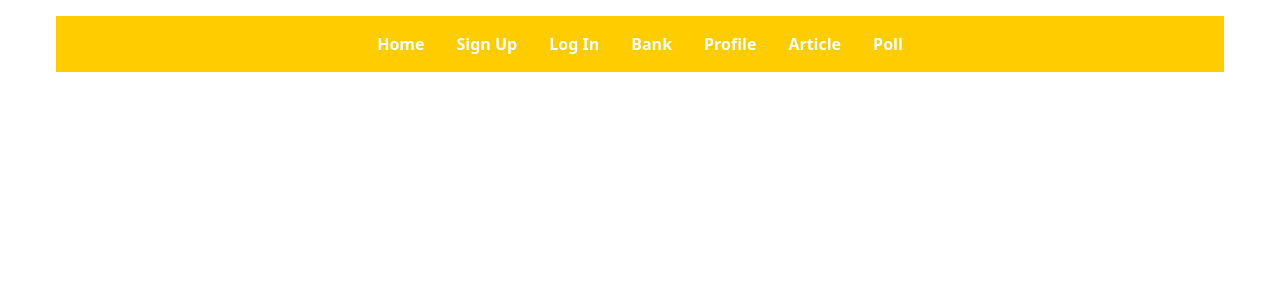
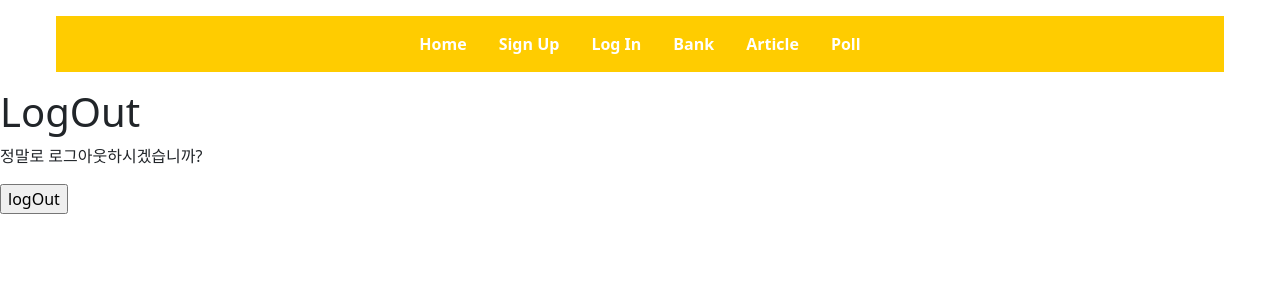
Before and after one commit to SW-Wonkids/WONKIDS, a JavaScript app in the folder final-pjt-front/wonkids/: page /logout in a window 1280 px wide. Shown: the top 300 px of the page. Built offline with nearby package versions, Linux system fonts and the light colour scheme.

Commit message:
[feat] create logout view

```diff
--- a/final-pjt-front/wonkids/src/App.vue
+++ b/final-pjt-front/wonkids/src/App.vue
@@ -12,9 +12,9 @@ const store = useCounterStore()
     <div class="wrapper">
       <nav v-if="store.isLogin">
         <RouterLink :to="{name: 'home'}">Home</RouterLink>
-        <!-- <RouterLink :to="{name: 'logout'}">Log Out</RouterLink> -->
+        <RouterLink :to="{name: 'logout'}">Log Out</RouterLink>
+        <RouterLink :to="{name: 'profile'}">Profile</RouterLink>
         <RouterLink :to="{name: 'banklist'}">Bank</RouterLink>
-        <RouterLink :to="{name: 'profile'}">Profile</RouterLink>
         <RouterLink :to="{name: 'article-list'}">Article</RouterLink>
         <RouterLink :to="{name: 'poll'}">Poll</RouterLink>
       </nav>
@@ -23,7 +23,6 @@ const store = useCounterStore()
         <RouterLink :to="{name: 'signup'}">Sign Up</RouterLink>
         <RouterLink :to="{name: 'login'}">Log In</RouterLink>
         <RouterLink :to="{name: 'banklist'}">Bank</RouterLink>
-        <RouterLink :to="{name: 'profile'}">Profile</RouterLink>
         <RouterLink :to="{name: 'article-list'}">Article</RouterLink>
         <RouterLink :to="{name: 'poll'}">Poll</RouterLink>
       </nav>
--- a/final-pjt-front/wonkids/src/router/index.js
+++ b/final-pjt-front/wonkids/src/router/index.js
@@ -9,6 +9,7 @@ import BankView from '@/views/BankView.vue'
 import ExchangeRateView from '@/views/ExchangeRateView.vue'
 import HomeView from '@/views/HomeView.vue'
 import LogInView from '@/views/LogInView.vue'
+import LogOutView from '@/views/LogOutView.vue'
 import PollView from '@/views/PollView.vue'
 import ProfileView from '@/views/ProfileView.vue'
 import SignUpView from '@/views/SignUpView.vue'
@@ -30,6 +31,11 @@ const router = createRouter({
       path: '/login',
       name: 'login',
       component: LogInView
+    },
+    {
+      path: '/logout',
+      name: 'logout',
+      component: LogOutView
     },
     {
       path: '/banklist',
--- a/final-pjt-front/wonkids/src/stores/counter.js
+++ b/final-pjt-front/wonkids/src/stores/counter.js
@@ -58,19 +58,19 @@ export const useCounterStore = defineStore('counter', () => {
           })
       }
 
-    //   const logOut = function () {
-    //     axios({
-    //       method: 'post',
-    //       url: `${API_URL}/accounts/logout/`,
-    //     })
-    //       .then((res) => {
-    //         token.value = null
-    //         router.push({ name: 'ArticleView' })
-    //       })
-    //       .catch((err) => {
-    //         console.log(err)
-    //       })
-    //   }
+      const logOut = function () {
+        axios({
+          method: 'post',
+          url: `${API_URL}/accounts/logout/`,
+        })
+          .then((res) => {
+            token.value = null
+            router.push({ name: 'home' })
+          })
+          .catch((err) => {
+            console.log(err)
+          })
+      }
 
-    return { API_URL, token, isLogin, signUp, logIn }
+    return { API_URL, token, isLogin, signUp, logIn, logOut }
 }, { persist: true })
--- /dev/null
+++ b/final-pjt-front/wonkids/src/views/LogOutView.vue
@@ -0,0 +1,20 @@
+<template>
+    <div>
+      <h1>LogOut</h1>
+      <p>정말로 로그아웃하시겠습니까?</p>
+        <form @submit.prevent="store.logOut">
+            <input type="submit" value="logOut">
+        </form>
+    </div>
+  </template>
+
+  <script setup>
+  import { useCounterStore } from '@/stores/counter'
+
+  const store = useCounterStore()
+
+  </script>
+
+  <style scoped>
+
+  </style>
```
